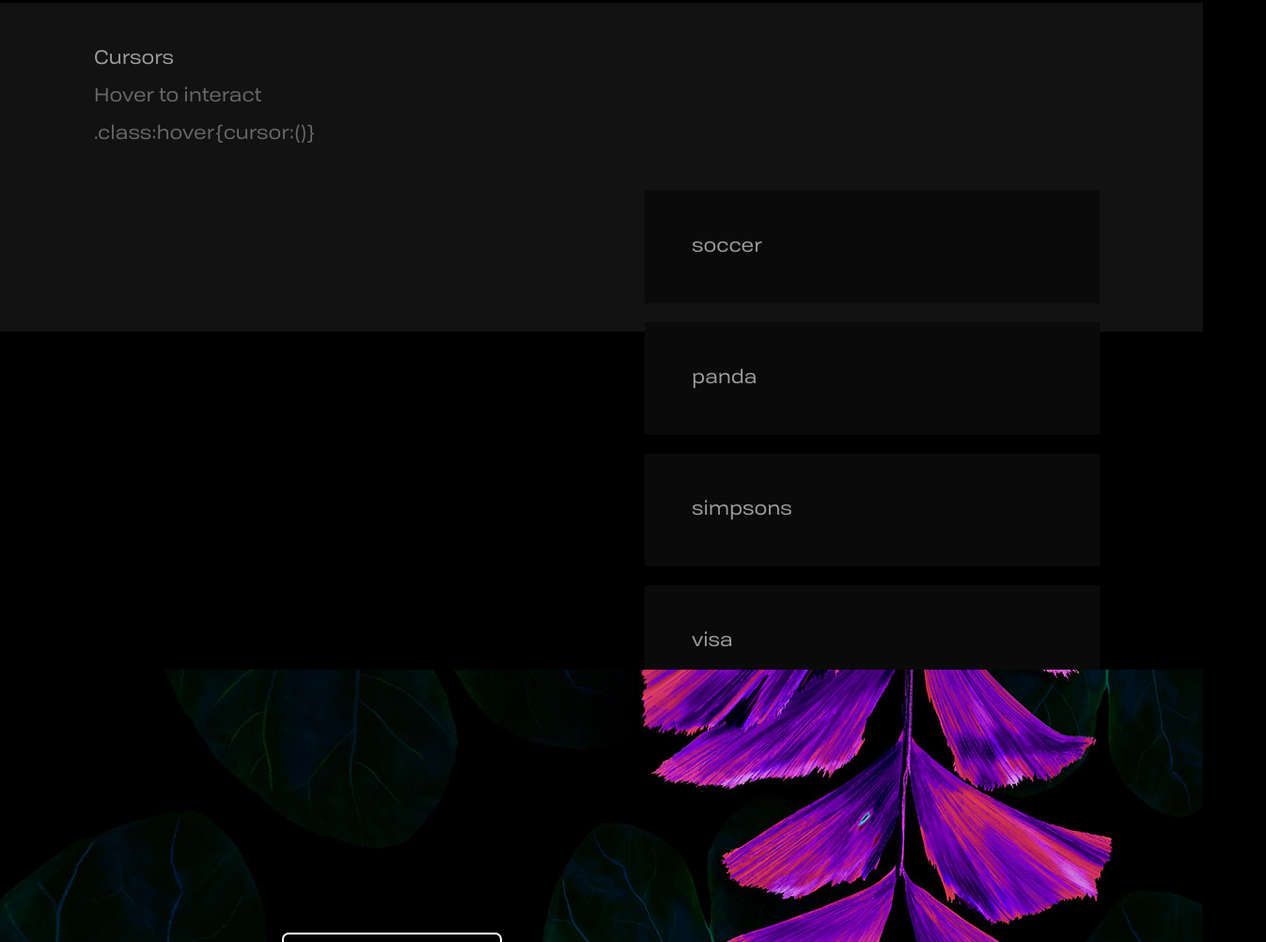
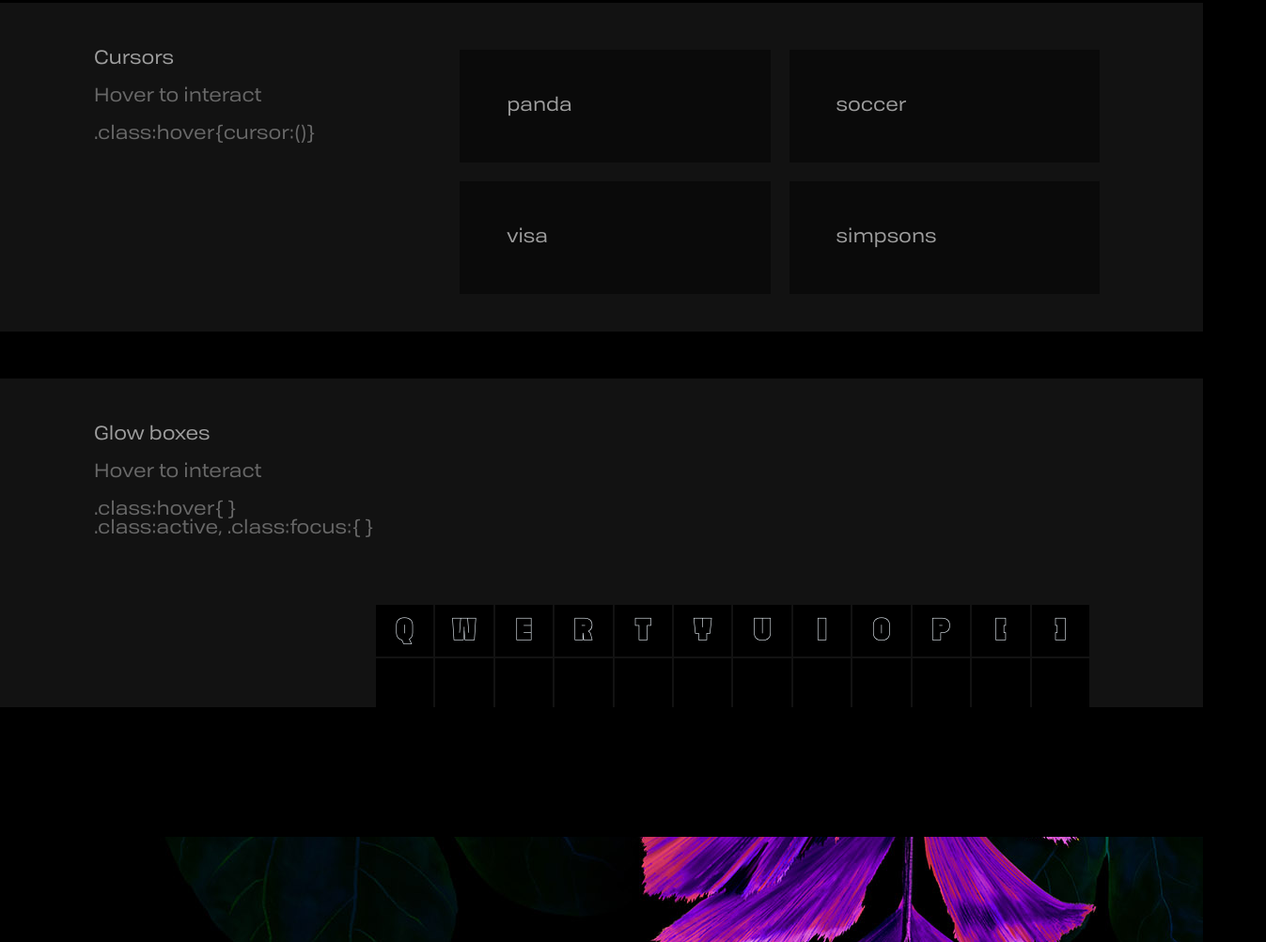
Before and after one commit to praffi2000/Wingies-SMP, a plain HTML site: page clown/dummydesigns.html in a window 1280 px wide. Shown: the part 1586-2589 px from the top of the page at 94% size, 1347 px wide, since content can reach past the window. Drawn offline with Linux system fonts and the light colour scheme.

Commit message:
added glowboxes fixed simpsons cursor

```diff
--- a/clown/dummydesigns.html
+++ b/clown/dummydesigns.html
@@ -18,7 +18,9 @@
     <div class=hh style="margin-top: -50px">PURE CSS</div> <div style="height: 100px;"></div>
     <div style="height: 0px"></div>
    <div> <div id="section1"><p1 style="font-size: 14px">This site is collection of my web development experiments. The code is comprised of all sorts of jugaad (F12 at your own risk). Except a few elements everything is done through CSS3.</p1></div> <a href=#section1><div style="float: right; padding-right: 100px"><p1 style="font-size: 25px">V</p1></div></a></div>
-     <div style="height: 50px"></div>
+
+ <!-- 1. AAP SAMAJHIYE CHRONOLOGY -->
+    <div style="height: 50px"></div>
 
     <div id="section2">
 
@@ -40,17 +42,43 @@
         <div class="fillcircle" ></div>
     </container> </div>
 
+    <!-- 2. CURSOR BOXES -->
+
     <div style="height: 50px"></div>
    <div style="height: 350px; width: 100%;background-color:#121212">
-       <div style="margin-top: 50px; margin-left: 100px; width: 250px;float: left"><p1>Cursors</p1><p2><br><br> Hover to interact<br><br>.class:hover{cursor:()}</p2></div>
-       <div style="float: right; margin-right: 100px; width: 75%"> <div class="cb1"><p1>soccer</p1></div>  <div class="cb2"><p1>panda</p1></div>  <div class="cb3"><p1>simpsons</p1></div>  <div class="cb4"><p1>visa</p1></div> </div>
+       <div style="margin-top: 50px; margin-left: 100px; width: 25%px;float: left"><p1>Cursors</p1><p2><br><br> Hover to interact<br><br>.class:hover{cursor:()}</p2></div>
+       <div style="float: right; margin-right: 100px; width: 60%"> <div class="cb1"><p1>soccer</p1></div>  <div class="cb2"><p1>panda</p1></div>  <div class="cb3"><p1>simpsons</p1></div>  <div class="cb4"><p1>visa</p1></div> </div>
 
 
     </div>
 
-     <div style="height: 50px"></div>
 
 
+<!-- 3. GLOW BUTTONS -->
+     <div style="height: 50px"></div>
+    <div style="height: 350px; width: 100%;background-color:#121212">
+     <div style="margin-top: 50px; margin-left: 100px; width: 15-25%px;float: left"><p1>Glow boxes</p1><p2><br><br> Hover to interact<br><br>.class:hover{ } <br>.class:active, .class:focus:{ }</p2></div>
+        <div style="float: right; margin-right: 100px; width: 60%; margin-top:50px; padding: 20px; height: 228px;overflow: hidden">
+                <DIV>  </DIV> <div class="glowbox"tabindex="1">]</div> <div class="glowbox"tabindex="1">[</div> <div class="glowbox"tabindex="1">P</div> <div class="glowbox"tabindex="1">O</div> <div class="glowbox"tabindex="1">I</div> <div class="glowbox"tabindex="1">U</div> <div class="glowbox"tabindex="1">Y</div> <div class="glowbox"tabindex="1">T</div> <div class="glowbox"tabindex="1">R</div> <div class="glowbox"tabindex="1">E</div><div class="glowbox"tabindex="1">W</div><div class="glowbox" tabindex="1">Q</div>
+               <DIV> <div class="glowbox" tabindex="1"></div> <div class="glowbox"tabindex="1"></div> <div class="glowbox"tabindex="1"></div> <div class="glowbox"tabindex="1"></div> <div class="glowbox"tabindex="1"></div> <div class="glowbox"tabindex="1"></div> <div class="glowbox"tabindex="1"></div> <div class="glowbox"tabindex="1"></div> <div class="glowbox"tabindex="1"></div> <div class="glowbox"tabindex="1"></div> <div class="glowbox"tabindex="1"></div> <div class="glowbox"tabindex="1"></div></DIV>
+               <DIV> <div class="glowbox" tabindex="1"></div> <div class="glowbox"tabindex="1"></div> <div class="glowbox"tabindex="1"></div> <div class="glowbox"tabindex="1"></div> <div class="glowbox"tabindex="1"></div> <div class="glowbox"tabindex="1"></div> <div class="glowbox"tabindex="1"></div> <div class="glowbox"tabindex="1"></div> <div class="glowbox"tabindex="1"></div> <div class="glowbox"tabindex="1"></div> <div class="glowbox"tabindex="1"></div> <div class="glowbox"tabindex="1"></div></DIV>
+               <DIV> <div class="glowbox" tabindex="1"></div> <div class="glowbox"tabindex="1"></div> <div class="glowbox"tabindex="1"></div> <div class="glowbox"tabindex="1"></div> <div class="glowbox"tabindex="1"></div> <div class="glowbox"tabindex="1"></div> <div class="glowbox"tabindex="1"></div> <div class="glowbox"tabindex="1"></div> <div class="glowbox"tabindex="1"></div> <div class="glowbox"tabindex="1"></div> <div class="glowbox"tabindex="1"></div> <div class="glowbox"tabindex="1"></div></DIV>
+
+
+
+        </div>
+
+    </div>
+
+     <div style="height: 50px"></div>
+    <script>
+ $( ".glowbox" ).click(function() {
+ $( this ).toggleClass( "active" );
+ });
+</script>
+
+
+<!-- 4. VIEW PROJECTS -->
 
     <div class="parent">
    <div class="ss1">  <img src="leaves/cover%20lowred.jpg" style="transform: translateY(-300px);"/></div>
@@ -90,6 +118,8 @@
 	$( "#changetext" ).mouseout(changetext1);
 
 
+
+
 	</script>
 </body>
 </html>
--- a/clown/style.css
+++ b/clown/style.css
@@ -33,7 +33,7 @@ background: linear-gradient(68deg, rgba(119,217,32,1) 0%, rgba(255,0,22,1) 100%)
             .clob{left:-200px; margin-top:-240px; text-align:center; font-family: KB; text-align:center; font-size:140px; background: rgb(119,217,32);
 background: linear-gradient(68deg, rgba(119,217,32,1) 0%, rgba(255,0,22,1) 100%);-webkit-background-clip: text;
   -webkit-text-fill-color: transparent; position: absolute; pointer-events:none; transition:.5s;;transition-delay:  1s;}
-            .contcenter{position: absolute;-webkit-transform: translateX(-50%) ;-moz-transform: translateX(-50%) ;transform: translateX(-50%) ;left:50%;width: 510px;margin-top:-90px}
+            .contcenter{position: absolute;-webkit-transform: translateX(-40%) ;-moz-transform: translateX(-40%) ;transform: translateX(-40%) ;left:40%;width: 510px;margin-top:-90px}
 
 .parent{width:100%; height: 600px; overflow: hidden}
 .ss1{background-color:#474747; width: 100%; height: 100%; overflow: hidden;opacity: 100%; transition: .7s}
@@ -99,8 +99,13 @@ p1{font-family: TFW; color:#9e9e9e; font-size: 20px}        p2{font-family: TFW;
     .f1:hover{font-family: FO;cursor: crosshair;}
     .f1:active{font-family: FO;color:chartreuse;text-shadow:0px 0px 100px chartreuse, 0px 0px 25px yellow; animation: flic 1.8s ;animation-iteration-count: infinite}
 
-.cb1{height: 50%; padding: 50px;background-color:#0a0a0a;width: 40%; float: right;margin-left: 10px;margin-right: 10px; margin-top: 50px;margin-bottom: -30px}
-.cb2{height: 50%; padding: 50px;background-color:#0a0a0a;width: 40%; float: right;margin-left: 10px;margin-right: 10px; margin-top: 50px;margin-bottom: -30px}
-.cb3{height: 50%; padding: 50px;background-color:#0a0a0a;width: 40%; float: right;margin-left: 10px;margin-right: 10px; margin-top: 50px;margin-bottom: -30px}
-.cb4{height: 50%; padding: 50px;background-color:#0a0a0a;width: 40%; float: right;margin-left: 10px;margin-right: 10px; margin-top: 50px;margin-bottom: -30px}
-.cb1:hover{cursor: url("https://cdn0.iconfinder.com/data/icons/Toolbar_Icon_Set_by_shlyapnikova/32/soccer.png"),auto}    .cb3:hover{cursor:  url("https://lh3.googleusercontent.com/proxy/aZqxeGRqhcQ8EYkKRqFCV5_38LRpXfkKvPV0jK5tyOOotkFR4MXUj6RL8WwZU_Bk9CRbse3PqU16O5QoyYpky7Y_wY_HzqKn4aqt7srnxSgB7RxiZ4-qVvEWwfSC2ZY"),auto}    .cb2:hover{cursor: url("https://secure.webtoolhub.com/static/resources/icons/set147/def2a313.png"),auto}    .cb4:hover{cursor: url("https://globalsolarsupply.com/wp-content/uploads/2018/09/visa.png"),auto}
+.cb1{height: 50%; padding: 50px;background-color:#0a0a0a;width: 30%; float: right;margin-left: 10px;margin-right: 10px; margin-top: 50px;}
+.cb2{height: 50%; padding: 50px;background-color:#0a0a0a;width: 30%; float: right;margin-left: 10px;margin-right: 10px; margin-top: 50px;}
+.cb3{height: 50%; padding: 50px;background-color:#0a0a0a;width: 30%; float: right;margin-left: 10px;margin-right: 10px; margin-top: 20px;}
+.cb4{height: 50%; padding: 50px;background-color:#0a0a0a;width: 30%; float: right;margin-left: 10px;margin-right: 10px; margin-top: 20px;}
+.cb1:hover{cursor: url("https://cdn0.iconfinder.com/data/icons/Toolbar_Icon_Set_by_shlyapnikova/32/soccer.png"),auto}    .cb3:hover{cursor:  url(simp.png),auto}    .cb2:hover{cursor: url("https://secure.webtoolhub.com/static/resources/icons/set147/def2a313.png"),auto}    .cb4:hover{cursor: url("https://globalsolarsupply.com/wp-content/uploads/2018/09/visa.png"),auto}
+
+
+.glowbox{width: 8%; height: 45px; background-color: black;text-align: center;vertical-align: middle;font-family: FO; color: aliceblue; font-size: 30px; -webkit-transition: .2s;float: right;margin: 1px;padding-top:10px}
+.glowbox:hover{  -webkit-filter: drop-shadow(0px 0px 35px rgba( 255, 255, 255, 0.602)) drop-shadow(0px 0px 15px white);-webkit-transition: .2s;cursor: crosshair;font-family: FB;color: black; background-color: white; transform: scale(1.15)}
+.glowbox:focus, .glowbox:active{  -webkit-filter: drop-shadow(0px 0px 35px rgba( 255, 255, 255, 0.602)) drop-shadow(0px 0px 15px white);-webkit-transition: .2s;cursor: crosshair;font-family: FB;color: black; background-color: white; transform: scale(1.4)}
```
Also changed, not shown: clown/simp.png (added).
